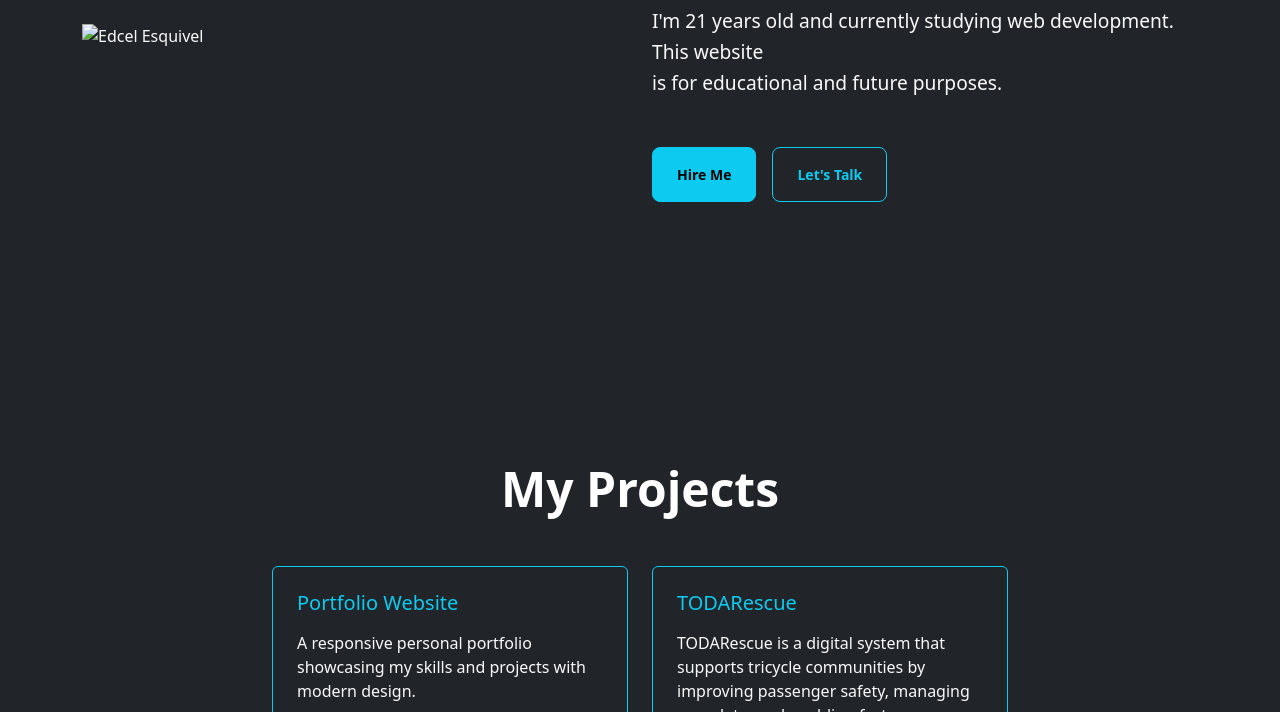
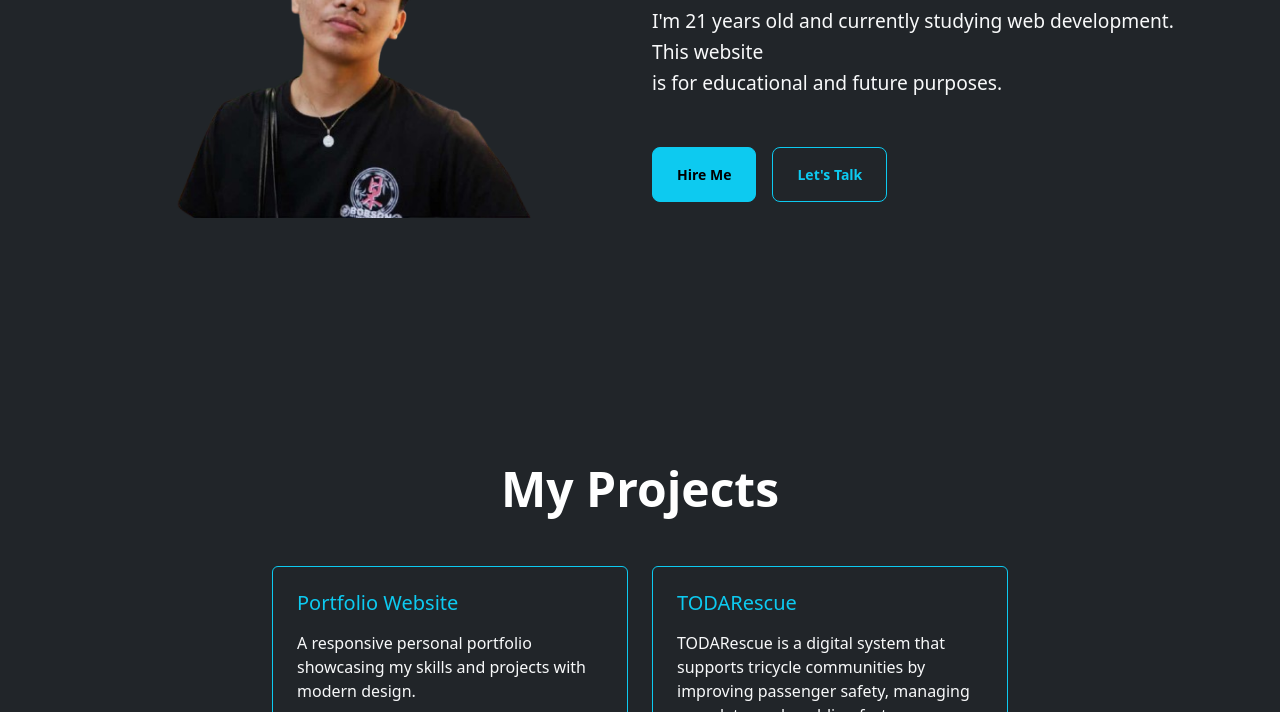
Before and after one commit to Edski12/Edski12.github.io, a plain HTML site: page index.html in a window 1280 px wide. Shown: the part 388-1100 px from the top of the page. Drawn offline with nearby package versions, Linux system fonts and the light colour scheme; a script that the page names is missing.

Commit message:
Fixed the src of picture

```diff
--- a/index.html
+++ b/index.html
@@ -32,7 +32,7 @@
     <div class="container">
       <div class="row align-items-center">
         <div class="col-lg-6 d-flex justify-content-center justify-content-lg-start">
-          <img src="../Portfolio/assets/8efe26ae-13d5-4efe-bfbb-39a3fa938884-removebg-preview.png" alt="Edcel Esquivel"
+          <img src="./assets/8efe26ae-13d5-4efe-bfbb-39a3fa938884-removebg-preview.png" alt="Edcel Esquivel"
             class="img-fluid " style="height: 100%; max-height: 700px; object-fit: cover;">
         </div>
         <div class="col-lg-6">
```
